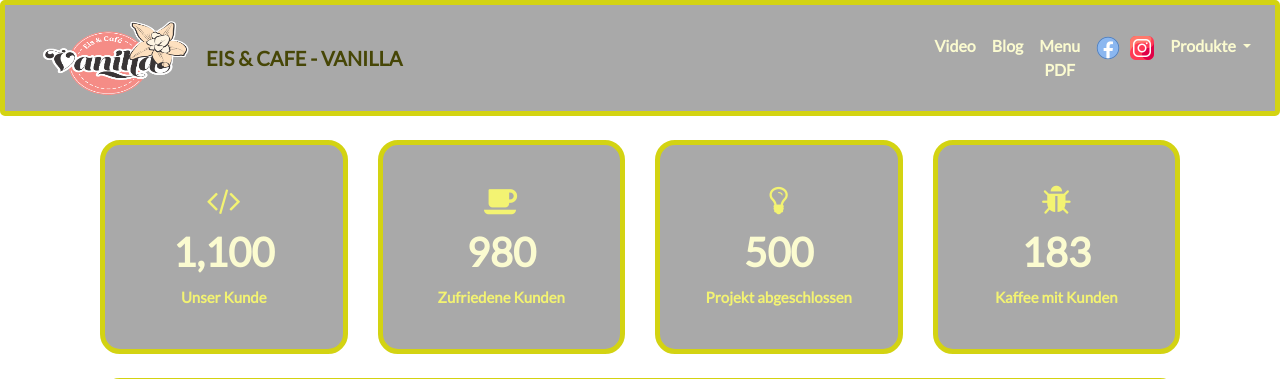
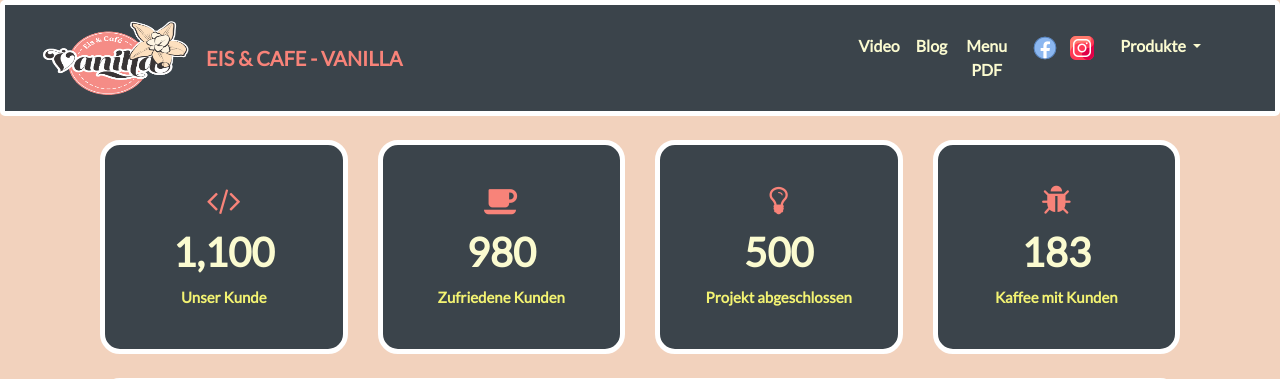
Before and after one commit to drove1983/vanila1, a Django app: page / in a window 1280 px wide. Shown: the top 379 px of the page. Run offline with Django 4.2, Linux system fonts and the light colour scheme; data comes from the database, SQL or seed files in the repository; some libraries are stand-ins or nearby versions.

Commit message:
Vaša poruka za commit

```diff
--- a/blog/templates/blog/all_blogs.html
+++ b/blog/templates/blog/all_blogs.html
@@ -15,7 +15,7 @@
 <h3 class="text-center mb-5">Admin has written {{ blogs.count }} blog{{ blogs.count|pluralize }}</h3>
 
 {% for blog in blogs %}
-<div class="card my-3" style="background-color: #A9A9A9;">
+<div class="card my-3" style="background-color: #3b444b;">
   <div class="card-body">
     <a href="{% url 'blog:detail' blog.id %}">
       <h2 class="card-title text-center text-black">{{ blog.title }}</h2>
--- a/blog/templates/blog/detail.html
+++ b/blog/templates/blog/detail.html
@@ -7,7 +7,7 @@
       <img src="{% static 'images/vanila111.jpg' %}" class="img-fluid">
     </div>
   </div>
-  <div class="card" style="background-color: #A9A9A9;">
+  <div class="card" style="background-color: #3b444b;">
   <div class="card-body">
     <h1 class="card-title text-center text-white">{{ blog.title }}</h1>
     <h5 class="card-subtitle text-center text-white">{{ blog.date|date:'F jS Y' }}</h5>
@@ -16,5 +16,5 @@
     </div>
   </div>
 </div>
-<br><br><br>
+<br><br><br><br><br><br><br><br><br>
 {% endblock %}
--- a/brotzeit/templates/brotzeit.html
+++ b/brotzeit/templates/brotzeit.html
@@ -19,7 +19,7 @@
   <div class="row">
     {% for brotzeit in brotzeit %}
       <div class="col-lg-4 col-md-6 mb-3">
-        <div class="card mb-4 h-100" style="background-color: #A9A9A9;"> <!-- Dodali smo klasu "card" za stiliziranje kartice -->
+        <div class="card mb-4 h-100" style="background-color: #3b444b;"> <!-- Dodali smo klasu "card" za stiliziranje kartice -->
           {% if brotzei.url %}
             <a href="{{ brotzeit.url }}">
               <img src="{{ brotzeit.image.url }}" class="card-img-top image-frame mb-2 p-2"> <!-- Dodali smo klasu "image-frame" za stiliziranje okvira slike -->
--- a/desserts/templates/desserts.html
+++ b/desserts/templates/desserts.html
@@ -19,7 +19,7 @@
   <div class="row">
     {% for desserts in desserts %}
       <div class="col-lg-4 col-md-6 mb-3">
-        <div class="card mb-4 h-100" style="background-color: #A9A9A9;"> <!-- Dodali smo klasu "card" za stiliziranje kartice -->
+        <div class="card mb-4 h-100" style="background-color: #3b444b;"> <!-- Dodali smo klasu "card" za stiliziranje kartice -->
           {% if desserts.url %}
             <a href="{{ desserts.url }}">
               <img src="{{ desserts.image.url }}" class="card-img-top image-frame mb-2 p-2"> <!-- Dodali smo klasu "image-frame" za stiliziranje okvira slike -->
--- a/hauptgerichte/templates/hauptgerichte.html
+++ b/hauptgerichte/templates/hauptgerichte.html
@@ -14,7 +14,7 @@
   <div class="row">
     {% for hauptgerichte in hauptgerichte%}
       <div class="col-lg-4 col-md-6 mb-3">
-        <div class="card mb-4 h-100" style="background-color: #A9A9A9;" > <!-- Dodali smo klasu "card" za stiliziranje kartice -->
+        <div class="card mb-4 h-100" style="background-color: #3b444b;" > <!-- Dodali smo klasu "card" za stiliziranje kartice -->
           {% if hauptgerichte.url %}
             <a href="{{ hauptgerichte.url }}">
               <img src="{{ hauptgerichte.image.url }}" class="card-img-top image-frame mb-2 p-2"> <!-- Dodali smo klasu "image-frame" za stiliziranje okvira slike -->
--- a/pinza_app/templates/pinza.html
+++ b/pinza_app/templates/pinza.html
@@ -14,7 +14,7 @@
   <div class="row">
     {% for pinza in pinza %}
       <div class="col-lg-4 col-md-6 mb-3">
-  <div class="card mb-4 h-100" style="background-color:  #A9A9A9;">
+  <div class="card mb-4 h-100" style="background-color:  #3b444b;">
     {% if pinza.url %}
       <a href="{{ pinza.url }}">
         <img src="{{ pinza.image.url }}" class="card-img-top image-frame mb-2 p-2">
@@ -31,8 +31,7 @@
     {% endfor %}
   </div>
 </div>
-    </div>
-  </div>
+
 <br><br><br><br><br><br><br>
 
 {% endblock %}
--- a/portfolio/static/css/custom.css
+++ b/portfolio/static/css/custom.css
@@ -23,7 +23,15 @@ body {
     #blogdetailtitle {
         font-size: 5rem;
     }
+)
 
+@media (max-width: 991px) {
+    #hometext, #blogdetailtitle {
+        font-size: 2rem; /* Postavite odgovarajuću veličinu fonta */
+        /* Zadržite border i prilagodite stil */
+        border: 1px solid #yourBorderColor; /* Postavite boju i debljinu bordera */
+    }
+}
 @media (max-width: 768px) {
     .navbar {
         background-color: transparent; /* Postavite željenu boju pozadine */
@@ -34,9 +42,9 @@ body {
  /* CAUNTER ----------------POČETAK------------------CAUNTER */
 /* brojac(pozadina i border) 1 */
 .counter {
-    background-color: #A9A9A9;
+    background-color: #3b444b;
     padding: 40px 0;
-    border: 5px solid  #d3d312;
+    border: 5px solid  white;
     border-radius: 20px
 }
 /* brojac(brojevi unutra) */
@@ -65,7 +73,7 @@ body {
     float: none;
     display: table;
     font-weight: bold; /* Postavite željenu font težinu */
-    color: #f3f372;
+    color: #F88379;
 }
 /* CAUNTER ----------------KRAJ------------------CAUNTER */
 
@@ -107,29 +115,46 @@ footer ul li {
 
 
 /* NAVBAR ----------------POČETAK----------------------NAVBAR */
+/* Pomaknite sve stavke u navigacijskoj traci ulijevo */
+.nav-item {
+    margin-right: 50px; /* Postavite željeni razmak između stavki */
+}
+.nav-item:nth-child(1) {
+    margin-right: 0;
+}
+
+.nav-item:nth-child(2) {
+    margin-right: 3px;
+}
+
+.nav-item:nth-child(3) {
+    margin-right: 10px;
+}
+
+.nav-item:nth-child(4) {
+    margin-right: 3px;
+}
+
+.nav-item:nth-child(5) {
+    margin-right: 10px;
+}
 /* Stilizacija za Pruduckte padajući meni kada je otvoren 4 */
 .navbar-nav .nav-item.dropdown.show .dropdown-menu {
     background-color:  #848884;
 }
 /* Stilizacija Produkte za linkove unutar otvorenog padajućeg menija 3 */
 .navbar-nav .nav-item.dropdown.show .dropdown-menu .dropdown-item {
-    color:  white; /* Promenite boju teksta po potrebi */
+    color:  #F2D2BD; /* Promenite boju teksta po potrebi */
 }
 /* Stilizacija za linkove unutar otvorenog padajućeg menija na hover(nisam siguran) */
 .navbar-nav .nav-item.dropdown.show .dropdown-menu .dropdown-item:hover {
     background-color: rgba(0, 0, 0, 0.5); /* Boja na hover efektu */
     color:  black; /* Promenite boju teksta na hover efektu po potrebi */
 }
-/* Dodajte ove stilove u svoj CSS */
-.carousel-inner .carousel-item img {
-  max-width: 100%; /* Maksimalna širina slike je 100% širine roditeljskog elementa */
-  max-height: 600px; /* Maksimalna visina slike je 400 piksela (prilagodite po potrebi) */
-  width: auto; /* Automatska širina slike */
-  height: auto ; /* Automatska visina slike */
-}
+
 /* Navbar traka pravljenje bordera 5 */
 .navbar {
-    border: 5px solid  #d3d312; /* Postavite širinu, stil i boju border-a prema vašim željama */
+    border: 5px solid  white; /* Postavite širinu, stil i boju border-a prema vašim željama */
     border-radius: 5px;
     background-color: #A9A9A9;
 }
@@ -146,7 +171,7 @@ footer ul li {
 /* Stilizacija teksta */
 .navbar-brand span {
   font-weight: bold; /* Postavite željenu debljinu fonta */
-  color: #464606 !important; /* Postavite željenu boju teksta */
+  color: #F88379 !important; /* Postavite željenu boju teksta */
   display: inline-block; /* Postavite kao inline-block kako biste ga mogli centrirati */
   margin-left: 10px; /* Postavite željeni razmak s lijeva ako je potrebno */
 }
@@ -265,3 +296,7 @@ footer ul li {
   height: 24px; /* Postavite željenu visinu ikone */
   margin-right: 10px; /* Dodajte razmak s desne strane ikone */
 }
+
+body {
+  background-color: #F2D2BD; /* Postavite željenu boju pozadine(bež) */
+}
--- a/portfolio/templates/portfolio/base.html
+++ b/portfolio/templates/portfolio/base.html
@@ -24,7 +24,7 @@
   <title>vanila</title>
 </head>
 <body>
-  <nav class="navbar navbar-expand-lg navbar-dark" style="background-color: #A9A9A9;">
+  <nav class="navbar navbar-expand-lg navbar-dark" style="background-color: #3b444b;">
 
     <div class="container">
   <a class="navbar-brand mr-auto" href="{% url 'home' %}">
@@ -76,7 +76,7 @@
     {% endblock %}
   </div>
 
-  <footer class="footer" style="background-color: #A9A9A9; color: white;">
+  <footer class="footer" style="background-color: #3b444b; color: white;">
     <div class="container">
       <div class="row">
         <div class="col-md-6">
--- a/salate/templates/salate.html
+++ b/salate/templates/salate.html
@@ -19,7 +19,7 @@
   <div class="row">
     {% for salate in salate %}
       <div class="col-lg-4 col-md-6 mb-3">
-        <div class="card mb-4 h-100" style="background-color: #A9A9A9;"> <!-- Dodali smo klasu "card" za stiliziranje kartice -->
+        <div class="card mb-4 h-100" style="background-color: #3b444b;"> <!-- Dodali smo klasu "card" za stiliziranje kartice -->
           {% if salate.url %}
             <a href="{{ salate.url }}">
               <img src="{{ salate.image.url }}" class="card-img-top image-frame mb-2 p-2"> <!-- Dodali smo klasu "image-frame" za stiliziranje okvira slike -->
--- a/video/templates/index.html
+++ b/video/templates/index.html
@@ -23,7 +23,7 @@
   <body>
     <div class="container">
       {% for x in video %}
-        <div class="card mb-3" style="background-color: #A9A9A9">
+        <div class="card mb-3" style="background-color: #3b444b">
           <div class="card-body">
             <h3 class="card-title text-center mt-2 mb-2">{{ x.caption }}</h3>
             <div class="embed-responsive embed-responsive-16by9">
```
Also changed, not shown: other parts of portfolio/static/css/custom.css (+15 -9 lines), portfolio/static/images/facebook36.png (added).
